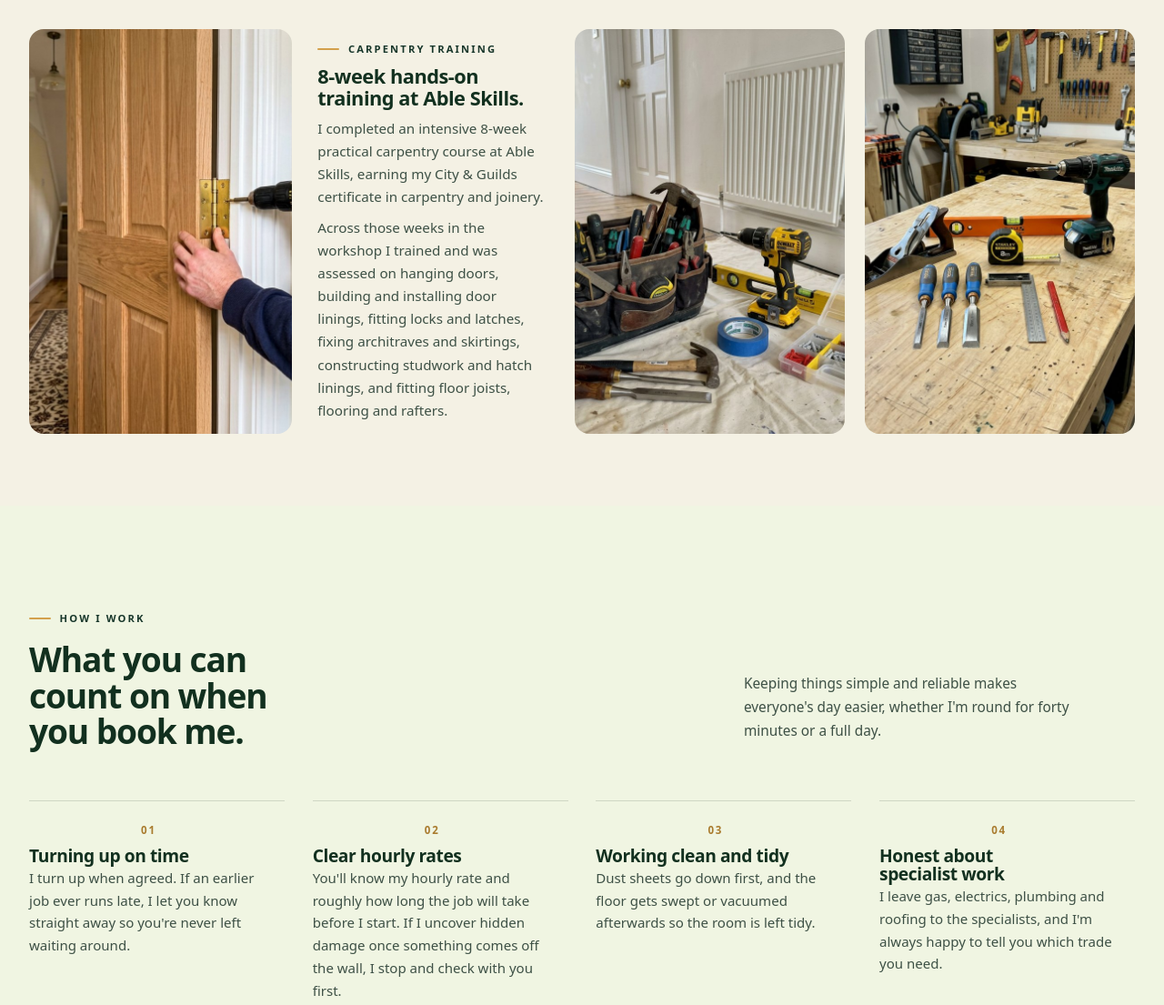
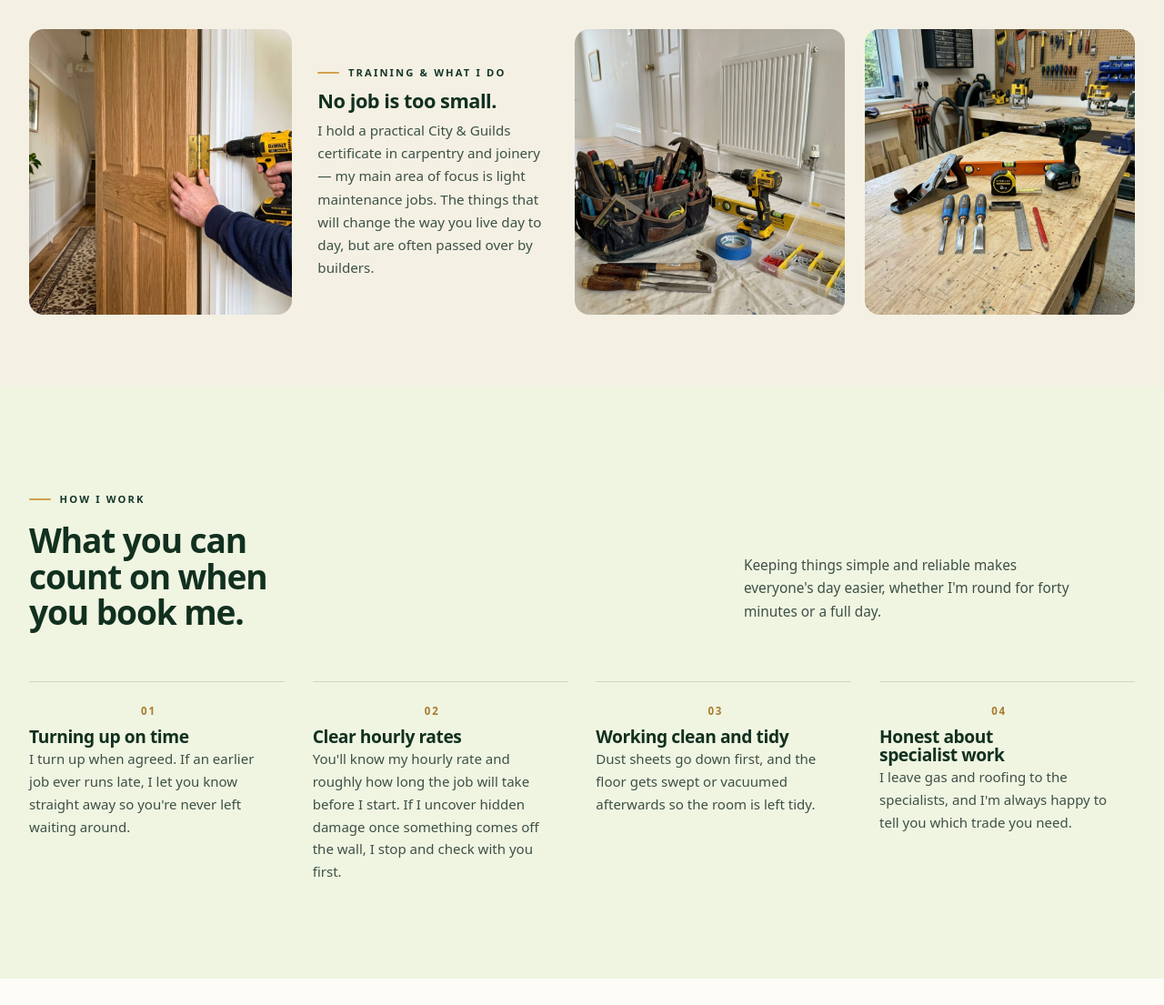
Before and after one commit to olivecubr26/oddjobsnew, a website: page oddjobscaptain-main/about.html in a window 1280 px wide. Shown: the part 580-1685 px from the top of the page at 91% size. Drawn offline with Linux system fonts and the light colour scheme.

Commit message:
Client changes: only gas and roofing ruled out, new Training & What I do section
Co-authored-by: arena-agent <297053741+arena-agent@users.noreply.github.com>

```diff
--- a/oddjobscaptain-main/about.html
+++ b/oddjobscaptain-main/about.html
@@ -51,10 +51,9 @@
         <div class="collage__feature">
           <div class="collage__media"><img src="images/door.jpg?v=28" alt="Fitting a door hinge with a drill in a hallway" width="1200" height="896" loading="eager" decoding="async"></div>
           <div class="collage__body">
-            <span class="eyebrow">Carpentry training</span>
-            <h3>8-week hands-on training at Able Skills.</h3>
-            <p>I completed an intensive 8-week practical carpentry course at Able Skills, earning my City &amp; Guilds certificate in carpentry and joinery.</p>
-            <p>Across those weeks in the workshop I trained and was assessed on hanging doors, building and installing door linings, fitting locks and latches, fixing architraves and skirtings, constructing studwork and hatch linings, and fitting floor joists, flooring and rafters.</p>
+            <span class="eyebrow">Training &amp; What I do</span>
+            <h3>No job is too small.</h3>
+            <p>I hold a practical City &amp; Guilds certificate in carpentry and joinery — my main area of focus is light maintenance jobs. The things that will change the way you live day to day, but are often passed over by builders.</p>
           </div>
         </div>
         <div class="tile"><img src="images/about-kit.jpg?v=28" alt="Open canvas tool tote, chisels, hammer, drill and spirit level on a dust sheet" width="1200" height="896" loading="eager" decoding="async"></div>
@@ -80,7 +79,7 @@
         <div class="step"><span class="step__n">03</span><div><h3>Working clean and tidy</h3>
           <p>Dust sheets go down first, and the floor gets swept or vacuumed afterwards so the room is left tidy.</p></div></div>
         <div class="step"><span class="step__n">04</span><div><h3>Honest about specialist work</h3>
-          <p>I leave gas, electrics, plumbing and roofing to the specialists, and I'm always happy to tell you which trade you need.</p></div></div>
+          <p>I leave gas and roofing to the specialists, and I'm always happy to tell you which trade you need.</p></div></div>
       </div>
     </div>
   </section>
```
Also changed, not shown: oddjobscaptain-main/index.html (+1 -1 lines), oddjobscaptain-main/services.html (+1 -1 lines).
